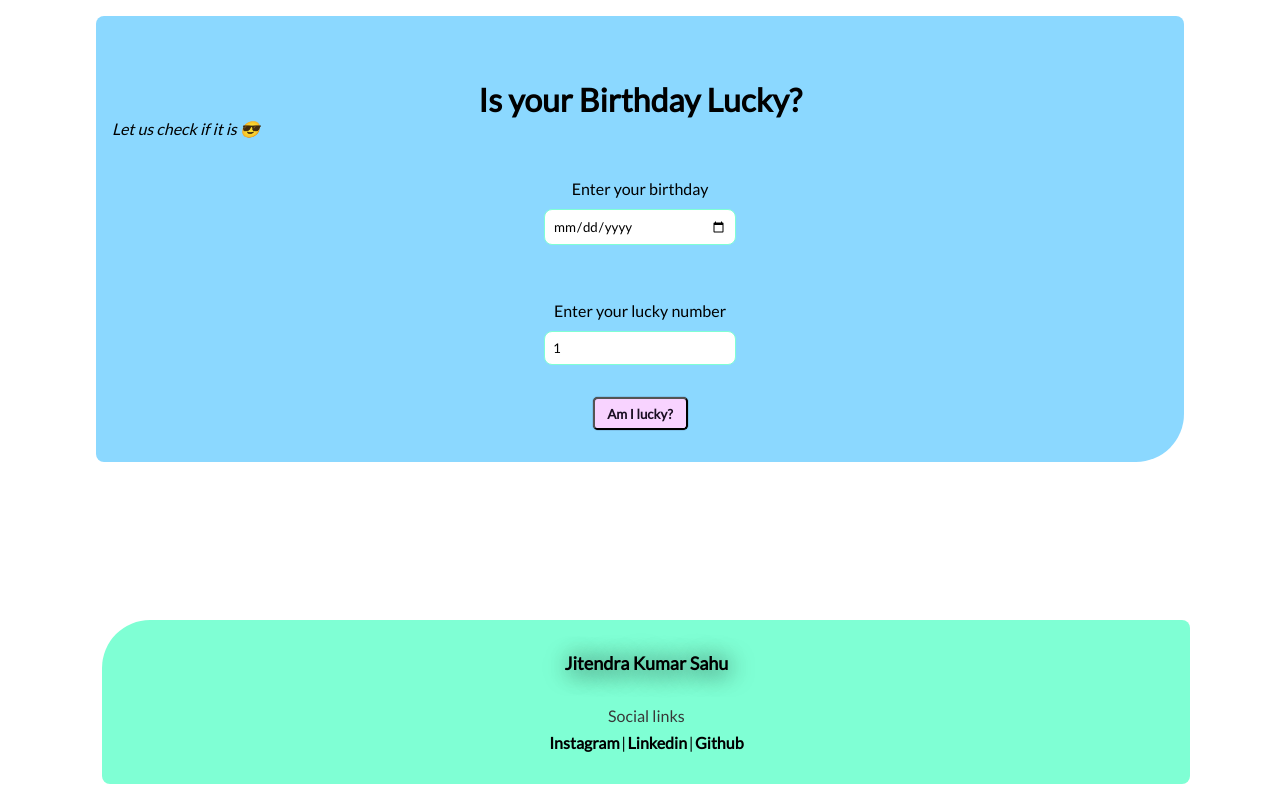
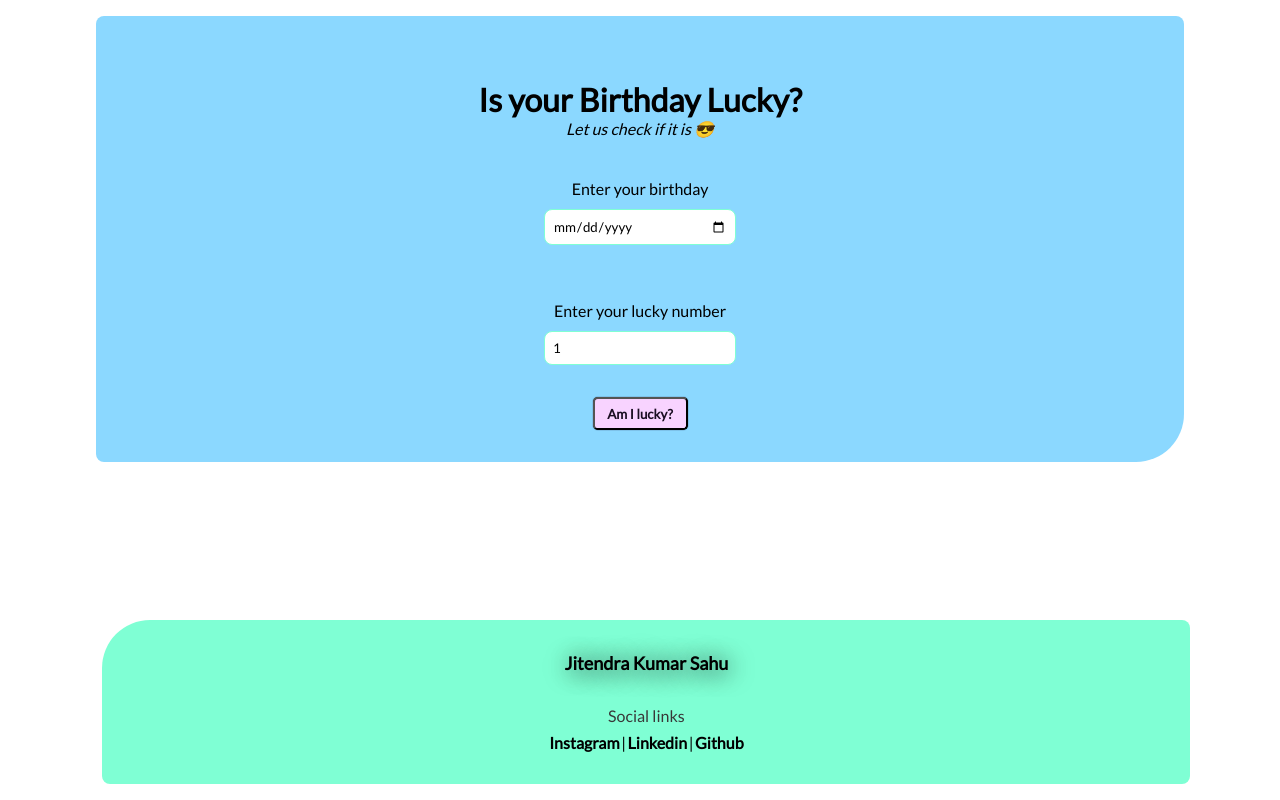
Before and after one commit to Jitendra1mp4/lucky-birthday, a React (Create React App) app: page / in a window 1280 px wide. Built offline with nearby package versions, Linux system fonts and the light colour scheme.

Commit message:
fix : para display was annoying.

```diff
--- a/src/Components/Learnings.js
+++ b/src/Components/Learnings.js
@@ -54,7 +54,7 @@ function Learnings(props) {
     <div className="div-learning">
       <header>
         <h1>Is your Birthday Lucky?</h1>
-        <p style={{fontStyle:"italic", textAlign:"left"}}>Let us check if it is 😎</p>
+        <p style={{fontStyle:"italic"}}>Let us check if it is 😎</p>
       </header>
 
       <section>
```
